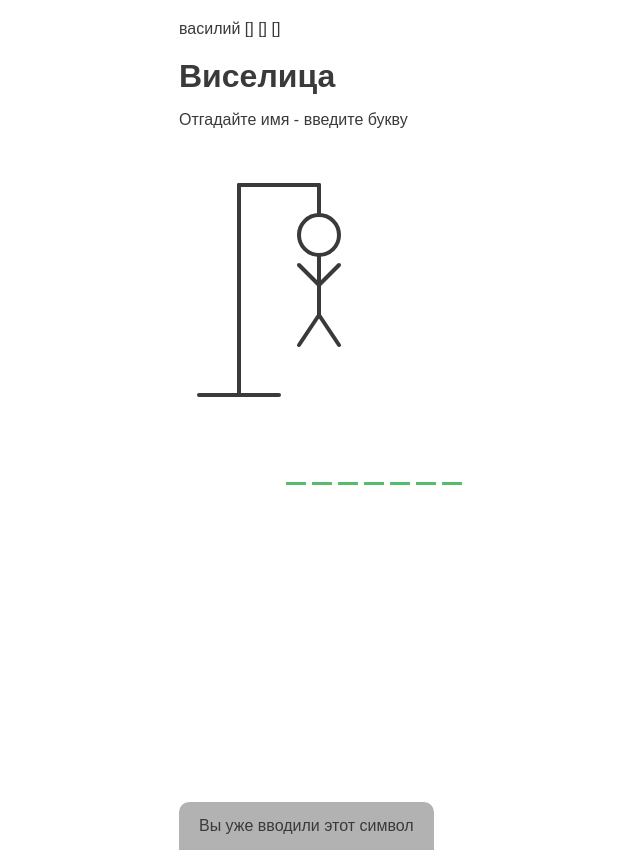
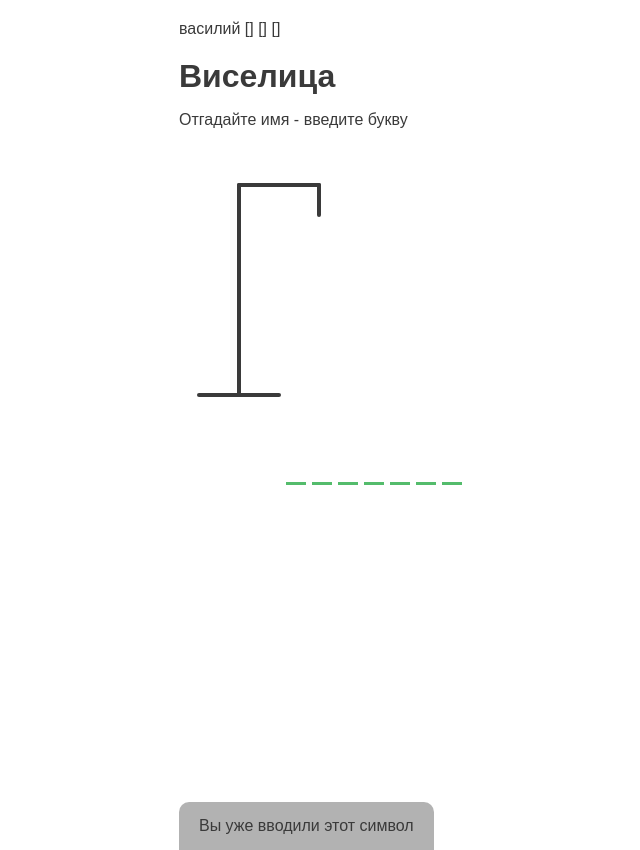
Before and after one commit to aleksdsgn/hangman, a Vue app: page / in a window 1280 px wide. Shown: the whole page, without its empty margins (266-906 px from the left). Built offline with nearby package versions, Linux system fonts and the light colour scheme.

Commit message:
feat: add render figure

```diff
--- a/src/App.vue
+++ b/src/App.vue
@@ -39,7 +39,7 @@
   {{ wrongLetters }}
   <GameHeader />
   <div class="game-container">
-    <GameFigure />
+    <GameFigure :wrong-letters-count="wrongLetters.length" />
     <GameWrongLetters :wrong-letters="wrongLetters" />
     <GameWord :word="word" :correct-letters="correctLetters"/>
   </div>
--- a/src/components/GameFigure.vue
+++ b/src/components/GameFigure.vue
@@ -1,3 +1,13 @@
+<script setup lang="ts">
+import type { Prop } from 'vue';
+
+export interface Props {
+  wrongLettersCount: number
+}
+
+defineProps<Props>()
+</script>
+
 <template>
   <svg height="250" width="200" class="figure-container">
     <!-- Rod -->
@@ -7,14 +17,14 @@
     <line x1="20" y1="230" x2="100" y2="230" />
 
     <!-- Head -->
-    <circle cx="140" cy="70" r="20" />
+    <circle v-if="wrongLettersCount >= 1" cx="140" cy="70" r="20" />
     <!-- Body -->
-    <line x1="140" y1="90" x2="140" y2="150" />
+    <line v-if="wrongLettersCount >= 2" x1="140" y1="90" x2="140" y2="150" />
     <!-- Arms -->
-    <line x1="140" y1="120" x2="120" y2="100" />
-    <line x1="140" y1="120" x2="160" y2="100" />
+    <line v-if="wrongLettersCount >= 3" x1="140" y1="120" x2="120" y2="100" />
+    <line v-if="wrongLettersCount >= 4" x1="140" y1="120" x2="160" y2="100" />
     <!-- Legs -->
-    <line x1="140" y1="150" x2="120" y2="180" />
-    <line x1="140" y1="150" x2="160" y2="180" />
+    <line v-if="wrongLettersCount >= 5" x1="140" y1="150" x2="120" y2="180" />
+    <line v-if="wrongLettersCount >= 6" x1="140" y1="150" x2="160" y2="180" />
   </svg>
 </template>
```
